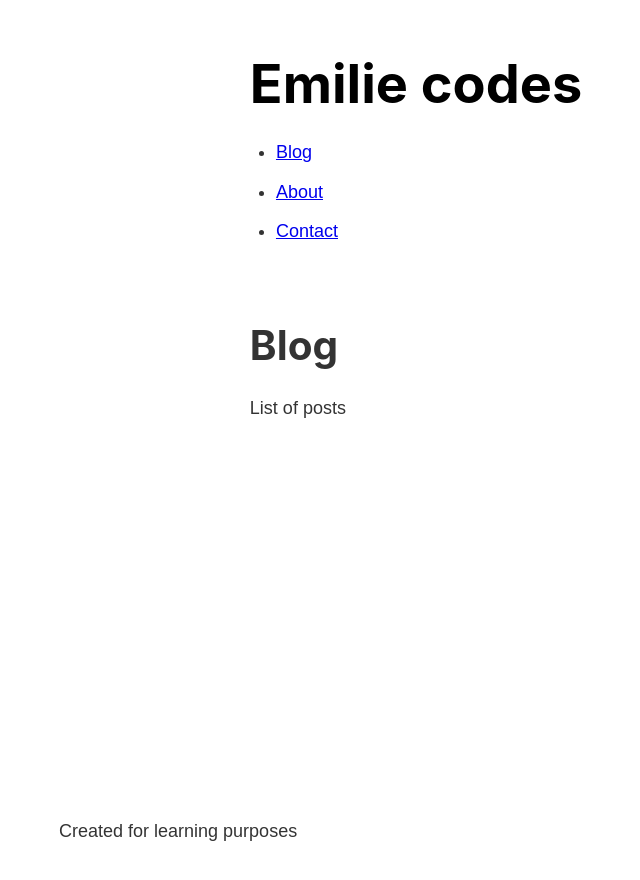
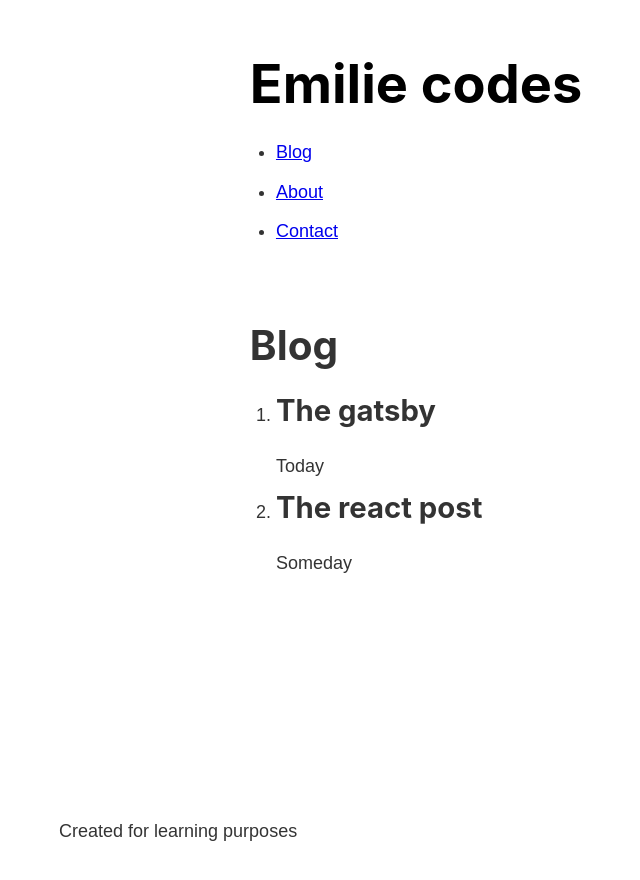
Before and after one commit to AdamanskaHub/gatsby-mine, a Gatsby site: page /blog in a window 1280 px wide. Shown: the whole page, without its empty margins (224-864 px from the left). Built offline with nearby package versions, Linux system fonts and the light colour scheme; Gatsby itself is replaced by a stand-in of ours.

Commit message:
fetch the blog info part 1

```diff
--- a/gatsby-config.js
+++ b/gatsby-config.js
@@ -14,6 +14,7 @@ module.exports = {
 
   plugins: [
     'gatsby-plugin-sass',
+    'gatsby-transformer-remark',
     {
       resolve: 'gatsby-source-filesystem',
       options: {
--- a/package.json
+++ b/package.json
@@ -16,6 +16,7 @@
     "gatsby": "^2.15.14",
     "gatsby-plugin-sass": "^2.1.14",
     "gatsby-source-filesystem": "^2.0.28",
+    "gatsby-transformer-remark": "^2.6.22",
     "node-sass": "^4.12.0",
     "react": "^16.9.0",
     "react-dom": "^16.9.0"
--- a/src/pages/blog.js
+++ b/src/pages/blog.js
@@ -1,12 +1,40 @@
 import React from 'react'
+import { graphql, useStaticQuery } from 'gatsby'
 
 import Layout from '../components/layout'
 
 const BlogPage = () => {
+
+    const data = useStaticQuery(graphql`
+    query {
+        allMarkdownRemark {
+          edges {
+            node {
+              frontmatter {
+                  title
+                  date
+              }
+            }
+          }
+        }
+      }
+    `)
+
     return (
         <Layout>
             <h1>Blog</h1>
-            <p>List of posts</p>
+            <ol>
+                {
+                    data.allMarkdownRemark.edges.map((edge)=> {
+                        return (
+                            <li>
+                                <h2>{edge.node.frontmatter.title}</h2>
+                                <p>{edge.node.frontmatter.date}</p>
+                            </li>
+                        )
+                    })
+                }
+            </ol>
         </Layout>
     )
 }
--- a/src/posts/react.md
+++ b/src/posts/react.md
@@ -1,7 +1,7 @@
 ---
 
-title: "The gatsby"
-date: "Yesterday"
+title: "The react post"
+date: "Someday"
 
 ---
 
```
Also changed, not shown: src/posts/gatsby.md (+0 -1 lines), 1 other file.
